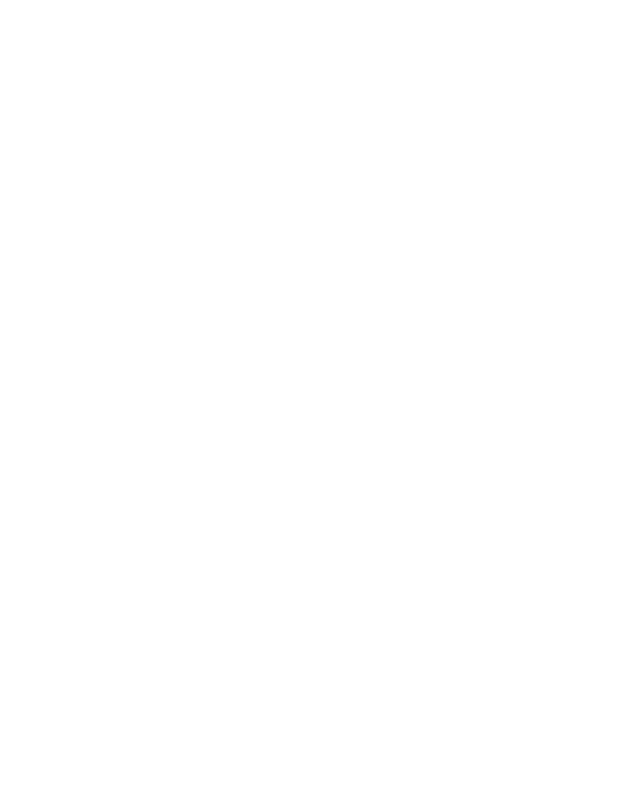
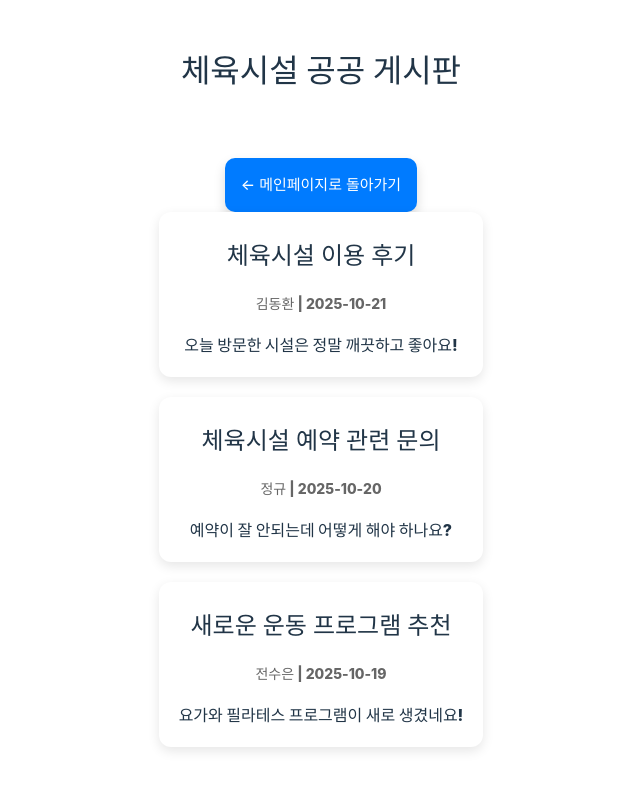
Before and after one commit to hhwwan/kspo_contest, a React app in the folder frontend/: page /community in a window 1280 px wide. Before the commit this address had no page. Shown: the top 790 px of the page, without its empty margins (319-959 px from the left). Built offline with nearby package versions, Linux system fonts and the light colour scheme; the HTML template or start-up script is replaced by a standard one.

Commit message:
게시판 작업을 위해 코드 수정 community관련 코드는 완전 초안이니 신경 안써도 됩니다

```diff
--- a/frontend/src/App.jsx
+++ b/frontend/src/App.jsx
@@ -1,15 +1,17 @@
 import { BrowserRouter, Routes, Route } from "react-router-dom";
 import MainPage from "./MainPage";
+import ChatPage from "./chatbot/ChatPage";
+import Community from "./community/Community";
 import Sdi_Pdi_Page from "./sdi_pdi/Sdi_Pdi_Page";
-import ChatPage from "./chatbot/ChatPage";
 
 function App() {
   return (
     <BrowserRouter>
       <Routes>
         <Route path="/" element={<MainPage />} />
+        <Route path="/chat" element={<ChatPage />} />
+        <Route path="/community" element={<Community />} />
         <Route path="/sdi" element={<Sdi_Pdi_Page />} />
-        <Route path="/chat" element={<ChatPage />} />
       </Routes>
     </BrowserRouter>
   );
--- a/frontend/src/MainPage.jsx
+++ b/frontend/src/MainPage.jsx
@@ -12,10 +12,10 @@ export default function MainPage() {
     const navigate = useNavigate();
 
     const serviceImages = [
-        { img: ChatbotImg, text: "chat bot", route: "/chat" }, // route 추가
+        { img: ChatbotImg, text: 'chat bot', route: "/chat" },
         { img: CustomImg, text: '맞춤형 체육시설 검색' },
-        { img: CommunityImg, text: '체육시설 공공 게시판' },
-        { img: SupplyImg, text: '수요 - 공급 현황 확인', route: "/sdi" }, // route 추가
+        { img: CommunityImg, text: '체육시설 공공 게시판', route: "/community"},
+        { img: SupplyImg, text: '수요 - 공급 현황 확인', route: "/sdi" },
     ];
 
 
--- /dev/null
+++ b/frontend/src/community/Community.css
@@ -0,0 +1,51 @@
+.community-container {
+    width: 100%;
+    max-width: 900px;
+    margin: 0 auto;
+    padding: 40px 20px;
+    font-family: 'Inter', sans-serif;
+
+}
+
+.community-title {
+    font-size: 32px;
+    font-weight: 700;
+    margin-bottom: 30px;
+    text-align: center;
+}
+
+.posts-list {
+    display: flex;
+    flex-direction: column;
+    gap: 20px;
+}
+
+.post-card {
+    padding: 20px;
+    border-radius: 12px;
+    box-shadow: 0 4px 12px rgba(0,0,0,0.1);
+    background-color: #fff;
+    transition: transform 0.2s;
+    cursor: pointer;
+}
+
+.post-card:hover {
+    transform: translateY(-5px);
+}
+
+.post-title {
+    font-size: 24px;
+    font-weight: 600;
+    margin-bottom: 10px;
+}
+
+.post-meta {
+    font-size: 14px;
+    color: #666;
+    margin-bottom: 15px;
+}
+
+.post-content {
+    font-size: 16px;
+    line-height: 1.5;
+}
--- /dev/null
+++ b/frontend/src/community/Community.jsx
@@ -0,0 +1,37 @@
+import React from 'react';
+import { useNavigate } from 'react-router-dom';
+import './Community.css';
+
+export default function Community() {
+    const navigate = useNavigate();
+
+    // 예시 게시글 데이터
+    const posts = [
+        { id: 1, title: '체육시설 이용 후기', author: '김동환', date: '2025-10-21', content: '오늘 방문한 시설은 정말 깨끗하고 좋아요!' },
+        { id: 2, title: '체육시설 예약 관련 문의', author: '정규', date: '2025-10-20', content: '예약이 잘 안되는데 어떻게 해야 하나요?' },
+        { id: 3, title: '새로운 운동 프로그램 추천', author: '전수은', date: '2025-10-19', content: '요가와 필라테스 프로그램이 새로 생겼네요!' },
+    ];
+
+    return (
+        <div className="community-container">
+            <h1 className="community-title">체육시설 공공 게시판</h1>
+
+            {/* 메인페이지 돌아가기 버튼 */}
+            <button className="back-button" onClick={() => navigate('/')}>
+                ← 메인페이지로 돌아가기
+            </button>
+
+            <div className="posts-list">
+                {posts.map(post => (
+                    <div key={post.id} className="post-card">
+                        <h2 className="post-title">{post.title}</h2>
+                        <div className="post-meta">
+                            <span className="post-author">{post.author}</span> | <span className="post-date">{post.date}</span>
+                        </div>
+                        <p className="post-content">{post.content}</p>
+                    </div>
+                ))}
+            </div>
+        </div>
+    );
+}
```
